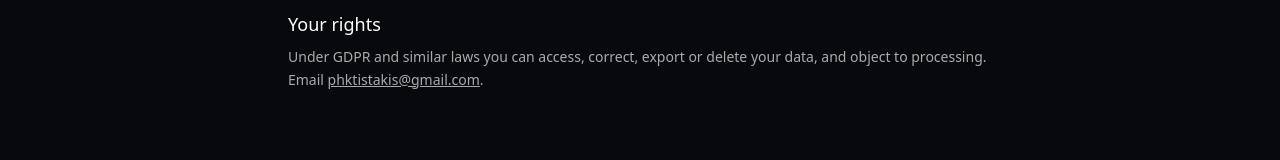
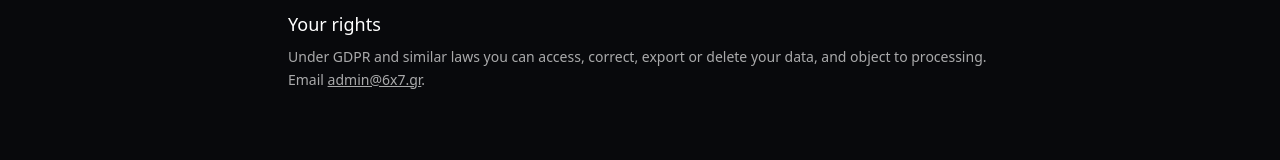
Before and after one commit to philipposk/riffscribe, a Next.js app: page /privacy in a window 1280 px wide. Shown: the part 1161-1321 px from the top of the page. Built offline with nearby package versions, Linux system fonts and the light colour scheme; no server answers.

Commit message:
chore(contact): use 6x7.gr addresses instead of personal Gmail
Replaces the personal Gmail address with role addresses on 6x7.gr (forwarded via ImprovMX). Header contact -> hello@6x7.gr; privacy/terms -> admin@6x7.gr.

```diff
--- a/src/app/privacy/page.tsx
+++ b/src/app/privacy/page.tsx
@@ -66,7 +66,7 @@ export default function Privacy() {
 
         <H>Your rights</H>
         <p>Under GDPR and similar laws you can access, correct, export or delete your data, and object to processing.
-          Email <a className="underline" href="mailto:phktistakis@gmail.com">phktistakis@gmail.com</a>.</p>
+          Email <a className="underline" href="mailto:admin@6x7.gr">admin@6x7.gr</a>.</p>
       </main>
       <SiteFooter />
     </>
--- a/src/app/terms/page.tsx
+++ b/src/app/terms/page.tsx
@@ -52,7 +52,7 @@ export default function Terms() {
         <p>You can delete your data at any time from your account page. We may end accounts that break these terms.</p>
 
         <H>Contact</H>
-        <p><a className="underline" href="mailto:phktistakis@gmail.com">phktistakis@gmail.com</a> · see also the{" "}
+        <p><a className="underline" href="mailto:admin@6x7.gr">admin@6x7.gr</a> · see also the{" "}
           <a className="underline" href="/privacy">privacy policy</a>.</p>
       </main>
       <SiteFooter />
--- a/src/components/SiteHeader.tsx
+++ b/src/components/SiteHeader.tsx
@@ -25,7 +25,7 @@ export function SiteFooter() {
       <Link className="hover:text-white/60" href="/pricing">Pricing</Link>
       <Link className="hover:text-white/60" href="/terms">Terms</Link>
       <Link className="hover:text-white/60" href="/privacy">Privacy</Link>
-      <a className="hover:text-white/60" href="mailto:phktistakis@gmail.com">Contact</a>
+      <a className="hover:text-white/60" href="mailto:hello@6x7.gr">Contact</a>
       <a className="hover:text-white/60" href="https://github.com/philipposk/riffscribe">GitHub</a>
       <span className="ml-auto">Part of <a className="underline" href="https://6x7.gr">6x7.gr</a></span>
     </footer>
```
